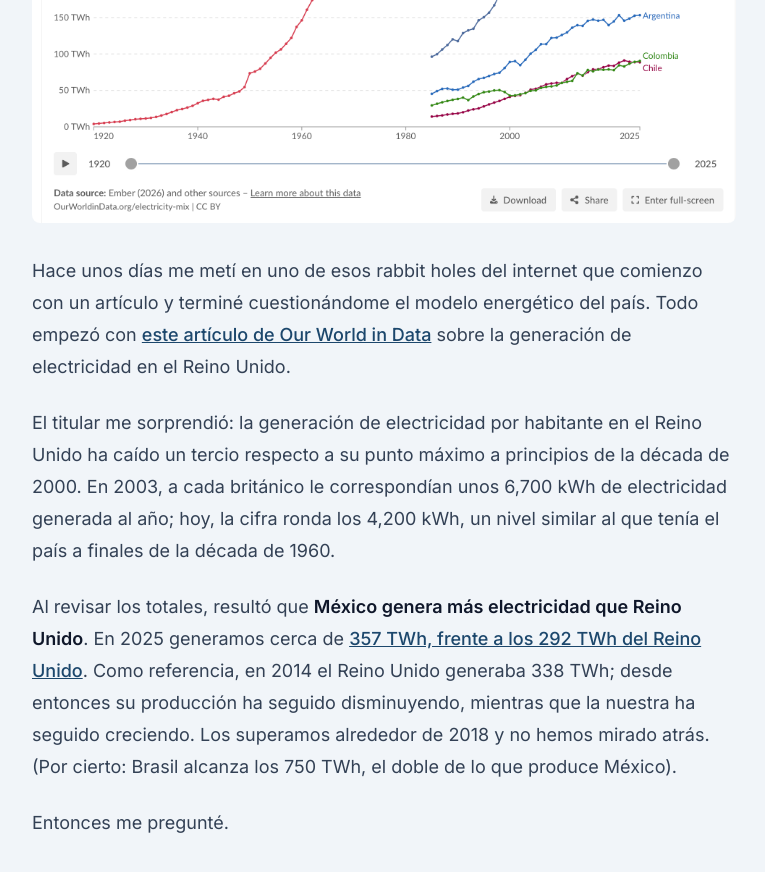
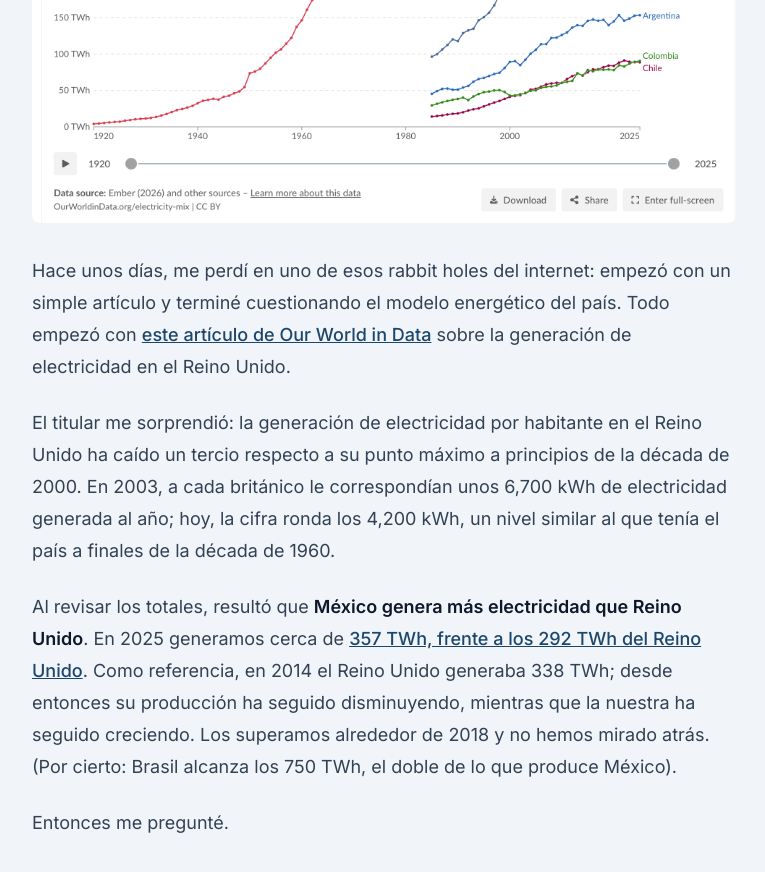
Before and after one commit to 3zcurdia/3zcurdia.github.io, a Jekyll site: the page built from _posts/2026-10-15-future-energy-latam.md, in a window 1280 px wide and 900 px high, scrolled down 634 px. Shown: the top 872 px of the window, without its empty margins (256-1021 px from the left). Built offline with Jekyll 4.4.1, drawn with Linux system fonts in a browser that asks for light colours; nearby versions of some CDN libraries.

Commit message:
Copy fix

```diff
--- a/_posts/2026-10-15-future-energy-latam.md
+++ b/_posts/2026-10-15-future-energy-latam.md
@@ -12,7 +12,7 @@
   - AI assisted
 ---
 
-Hace unos días me metí en uno de esos rabbit holes del internet que comienzo con un artículo y terminé cuestionándome el modelo energético del país. Todo empezó con [este artículo de Our World in Data](https://ourworldindata.org/data-insights/electricity-generation-per-person-in-the-united-kingdom-has-fallen-by-a-third-from-its-early-2000s-peak) sobre la generación de electricidad en el Reino Unido.
+Hace unos días, me perdí en uno de esos rabbit holes del internet: empezó con un simple artículo y terminé cuestionando el modelo energético del país. Todo empezó con [este artículo de Our World in Data](https://ourworldindata.org/data-insights/electricity-generation-per-person-in-the-united-kingdom-has-fallen-by-a-third-from-its-early-2000s-peak) sobre la generación de electricidad en el Reino Unido.
 
 El titular me sorprendió: la generación de electricidad por habitante en el Reino Unido ha caído un tercio respecto a su punto máximo a principios de la década de 2000. En 2003, a cada británico le correspondían unos 6,700 kWh de electricidad generada al año; hoy, la cifra ronda los 4,200 kWh, un nivel similar al que tenía el país a finales de la década de 1960.
 
```
